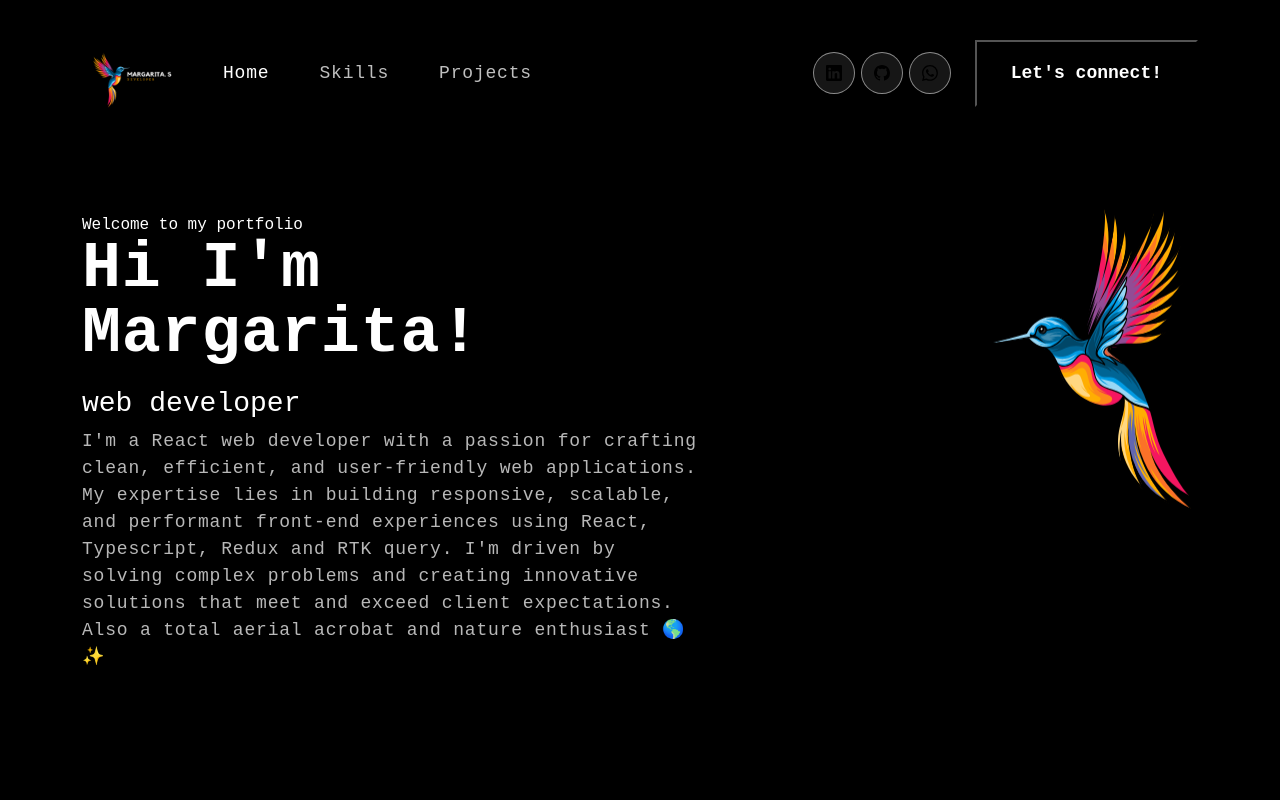
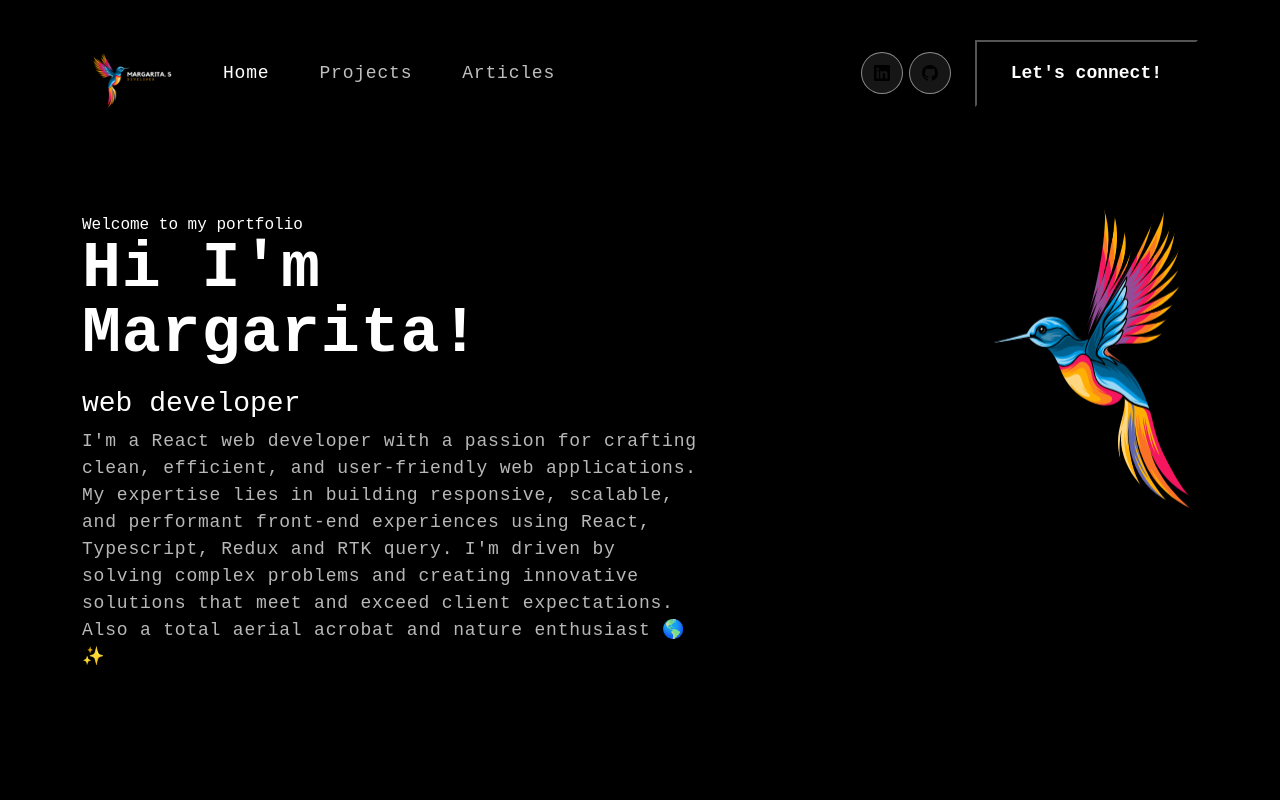
Before and after one commit to MargaritaSyd/margaritasyd.github.io, a React (Create React App) app: page / in a window 1280 px wide. Shown: the top 800 px of the page. Built offline with nearby package versions, Linux system fonts and the light colour scheme.

Commit message:
code clean

```diff
--- a/src/App.css
+++ b/src/App.css
@@ -39,6 +39,8 @@ nav.navbar {
   top: 0;
   z-index: 1000;
   transition: 0.32 ease-in-out;
+  background-color: #000000;
+
 }
 
 nav.navbar.scrolled {
--- a/src/components/NavBar.js
+++ b/src/components/NavBar.js
@@ -1,7 +1,9 @@
-import { useState, useEffect } from "react"
+import { useState } from "react"
 import {
   Navbar, Container, NavbarBrand, NavbarToggle, NavbarCollapse, Nav, NavLink,
 } from "react-bootstrap";
+import { navbarItems, socialLinks } from "../constants/navbarItems";
+import { capitalizeWord } from '../utils/globalUtils'
 import logo from '../assets/logo.png'
 import linkedin from '../assets/linkedin.svg'
 import github  from '../assets/github.svg'
@@ -9,24 +11,11 @@ import whatsapp from '../assets/whatsapp.svg'
 
 export const NavBar = () => {
   const [activeLink, setActiveLink] = useState('home');
-  const [scrolled, setScrolled] = useState(false);
 
-  useEffect(() => {
-    const onScroll = () => {
-      if (window.scrollY > 50) {
-        setScrolled(true);
-      } else {
-        setScrolled(false);
-      }
-    }
-    window.addEventListener("scroll", onScroll);
-
-    return () => window.removeEventListener("scroll", onScroll);
-  }, [])
 
   const onUpdateActiveLink = (value) => setActiveLink(value);
   return (
-    <Navbar expand="lg" className={ scrolled ? "scrolled" : "" }>
+    <Navbar expand="lg" >
       <Container>
         <NavbarBrand>
           <img src={logo} alt="Logo" height="100px" />
@@ -36,33 +25,26 @@ export const NavBar = () => {
         </NavbarToggle>
         <NavbarCollapse id="basic-navbar-nav">
           <Nav className="me-auto">
-            <NavLink
-              href="#"
-              className={`${activeLink === "home" ? "active" : ""} navbar-link`}
-              onClick={() => onUpdateActiveLink('home')}
-            >
-              Home
-            </NavLink>
-            <NavLink
-              href="#"
-              className={`${activeLink === "skills" ? "active" : ""} navbar-link`}
-              onClick={() => onUpdateActiveLink('skills')}
-            >
-              Skills
-            </NavLink>
-            <NavLink
-              href="#"
-              className={`${activeLink === "projects" ? "active" : ""} navbar-link`}
-              onClick={() => onUpdateActiveLink('projects')}
-            >
-              Projects
-            </NavLink>
+            {
+              navbarItems.map((items) => (
+                <NavLink
+                  key={items.title}
+                  href={items.href}
+                  className={`${activeLink === items.title ? "active" : ""} navbar-link`}
+                  onClick={() => onUpdateActiveLink(items.title)}
+                >
+                  {capitalizeWord(items.title)}
+                </NavLink>
+              ))
+            }
           </Nav>
           <span className="navbar-text">
             <div className="social-icon">
-              <a href="https://www.linkedin.com/in/margarita-syddall/"><img src={linkedin} alt="Linkedin" /></a>
-              <a href="https://github.com/MargaritaSyd"><img src={github} alt="Github" /></a>
-              <a href="/"><img src={whatsapp} alt="Whatsapp" /></a>
+              {
+                socialLinks.map((socialItems) => (
+                  <a key={socialItems.title} href={socialItems.href}><img src={socialItems.imageSrc} alt={socialItems.title} /></a>
+                ))
+              }
             </div>
             <button className="vvd" onClick={() => console.log('button')}>
               <span>Let's connect!</span>
--- a/src/components/Skills.js
+++ b/src/components/Skills.js
@@ -1,14 +1,7 @@
 import { Container, Row, Col } from "react-bootstrap";
 import Carousel from "react-multi-carousel";
-import "react-multi-carousel/lib/styles.css"
-import typescript from '../assets/typescript.png';
-import javascript from '../assets/javascript.png';
-import react from '../assets/react.png';
-import webpack from '../assets/webpack.png';
-import redux from '../assets/redux.png';
-import tailwind from '../assets/tailwind.png';
-import storybook from '../assets/storybook.png';
-import sass from '../assets/sass.png';
+import "react-multi-carousel/lib/styles.css";
+import { skillsItems } from "../constants/skillsItems";
 
 export const Skills = () => {
   const responsive = {
@@ -35,48 +28,19 @@ export const Skills = () => {
             <h2>Skills</h2>
             <p>My technical skills as a web developer</p>
             <Carousel responsive={responsive} infinite={true} className="skill-slider">
-              <div className="item">
-                <img src={javascript} alt="ImageSkill" />
-                <h5>Javascript</h5>
-              </div>
-              <div className="item">
-                <img src={typescript} alt="ImageSkill" />
-                <h5>TypeScript</h5>
-              </div>
-              <div className="item">
-                <img src={webpack} alt="ImageSkill" />
-                <h5>Webpack</h5>
-              </div>
-              <div className="item">
-                <img src={redux} alt="ImageSkill" />
-                <h5>Redux</h5>
-              </div>
-              <div className="item">
-                <img src={react} alt="ImageSkill" />
-                <h5>React</h5>
-              </div>
-              <div className="item">
-                <img src={redux} alt="ImageSkill" />
-                <h5>RTK Query</h5>
-              </div>
-              <div className="item">
-                <img src={storybook} alt="ImageSkill" />
-                <h5>Storybook</h5>
-              </div>
-              <div className="item">
-                <img src={sass} alt="ImageSkill" />
-                <h5>Sass</h5>
-              </div>
-              <div className="item">
-                <img src={tailwind} alt="ImageSkill" />
-                <h5>Tailwind</h5>
-              </div>
+              {
+                skillsItems.map((skill) => (
+                <div className="item" key={skill.title}>
+                  <img src={skill.imageSrc} alt={skill.title} />
+                  <h5>{skill.title}</h5>
+                </div>
+                ))
+              }
             </Carousel>
           </div>
           </Col>
         </Row>
       </Container>
-      <img className="background-image-left" src="a"/>
     </section>
   )
 }
--- /dev/null
+++ b/src/constants/navbarItems.js
@@ -0,0 +1,31 @@
+import linkedin from '../assets/linkedin.svg';
+import github  from '../assets/github.svg';
+
+
+export const navbarItems = [
+  {
+    title: 'home',
+    href: '/',
+  },
+  {
+    title: 'projects',
+    href: '#',
+  },
+  {
+    title: 'articles',
+    href: "https://medium.com/flux-it-thoughts/micro-frontends-the-future-of-modern-web-development-1ea50d71dbc8",
+  }
+]
+
+export const socialLinks = [
+  {
+    title: "Linkedin",
+    href: "https://www.linkedin.com/in/margarita-syddall/",
+    imageSrc: linkedin,
+  },
+  {
+    title: "Github",
+    href: "https://github.com/MargaritaSyd",
+    imageSrc: github,
+  },
+];
--- /dev/null
+++ b/src/constants/skillsItems.js
@@ -0,0 +1,47 @@
+import typescript from '../assets/typescript.png';
+import javascript from '../assets/javascript.png';
+import react from '../assets/react.png';
+import webpack from '../assets/webpack.png';
+import redux from '../assets/redux.png';
+import tailwind from '../assets/tailwind.png';
+import storybook from '../assets/storybook.png';
+import sass from '../assets/sass.png';
+
+export const skillsItems = [
+  {
+    title: 'Javascript',
+    imageSrc: javascript,
+  },
+  {
+    title: 'Typescript',
+    imageSrc: typescript,
+  },
+  {
+    title: 'Webpack',
+    imageSrc: webpack,
+  },
+  {
+    title: 'Redux',
+    imageSrc: redux,
+  },
+  {
+    title: 'React',
+    imageSrc: react ,
+  },
+  {
+    title: 'RTK Query',
+    imageSrc: redux,
+  },
+  {
+    title: 'Storybook',
+    imageSrc: storybook,
+  },
+  {
+    title: 'Sass',
+    imageSrc: sass,
+  },
+  {
+    title: 'Tailwind',
+    imageSrc: tailwind,
+  },
+]
--- /dev/null
+++ b/src/hooks/useScroll.js
@@ -0,0 +1,3 @@
+export const useScroll = () => {
+
+}
--- /dev/null
+++ b/src/utils/globalUtils.js
@@ -0,0 +1 @@
+export const capitalizeWord = (string) => string.charAt(0).toUpperCase() + string.slice(1);
```
